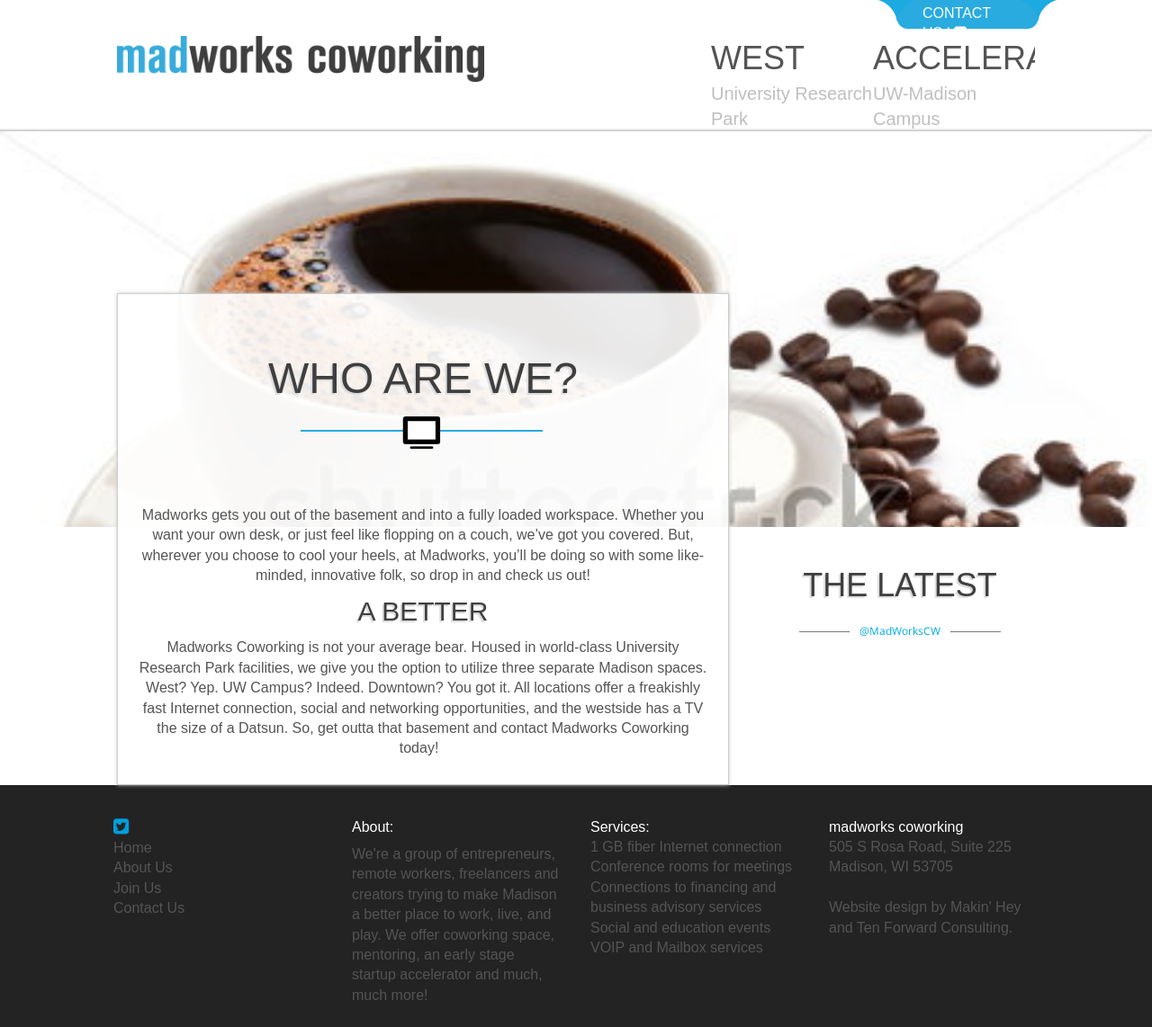
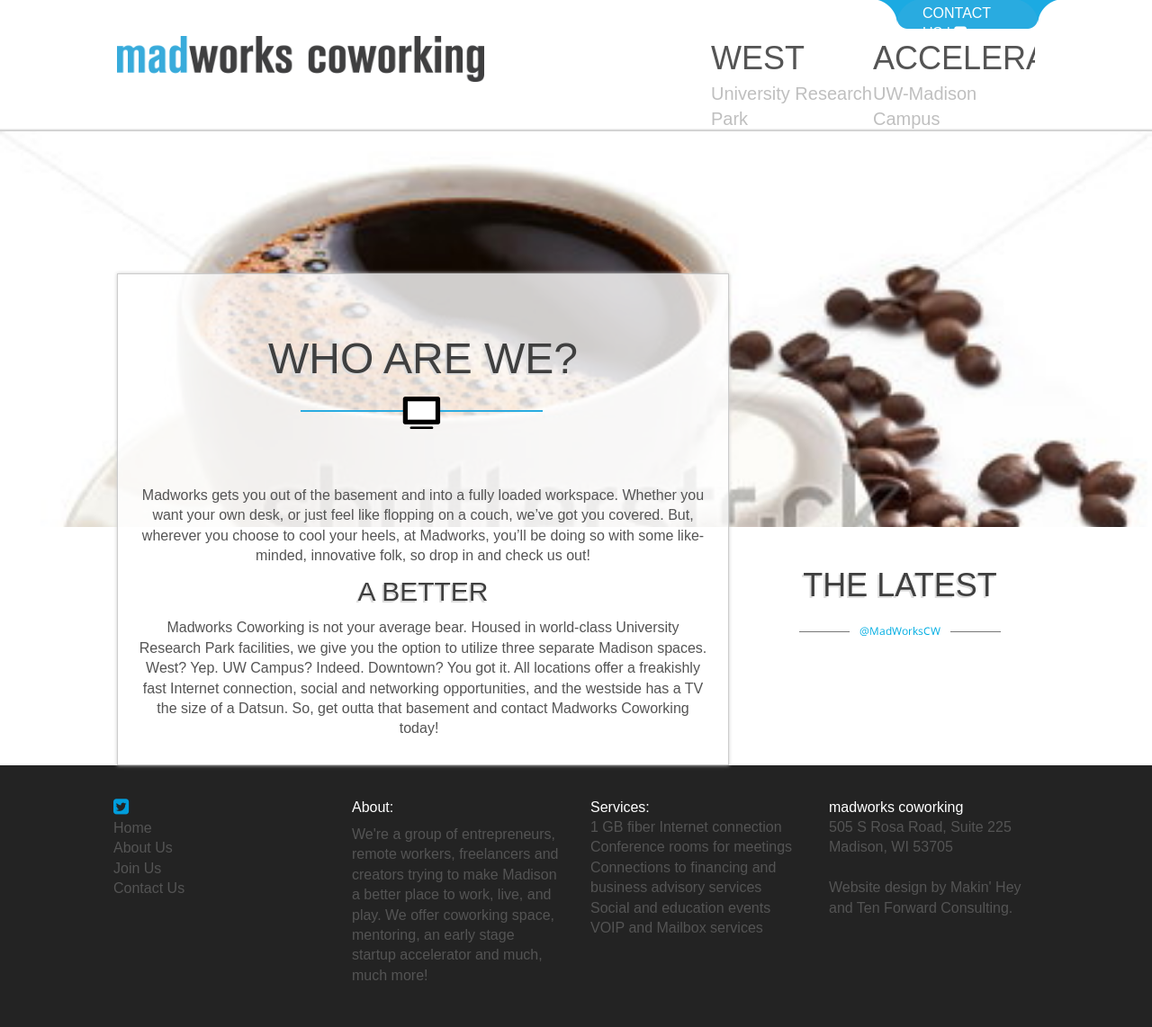
Before and after one commit to MadWorksCW/madworkscw.github.io, a Jekyll site: the page built from about.html, in a window 1280 px wide. Shown: the whole page at 90% size. Built offline with Jekyll 4.4.1, drawn with Linux system fonts in a browser that asks for light colours; nearby versions of some CDN libraries; Markdown is read by kramdown in place of the engine named in the settings; after the commit the page ends 1120 px from its top, so only the background shows below that.

Commit message:
tweak highlight

```diff
--- a/css/mobile.css
+++ b/css/mobile.css
@@ -275,7 +275,7 @@
 
 /* line 93, ../sass/_core.scss */
 .highlight {
-  background: rgba(255, 255, 255, 0.9);
+  background: rgba(255, 255, 255, 0.8);
   -webkit-box-shadow: 0 0 4px #cccccc;
   -moz-box-shadow: 0 0 4px #cccccc;
   box-shadow: 0 0 4px #cccccc;
--- a/css/screen.css
+++ b/css/screen.css
@@ -211,7 +211,7 @@
 
 /* line 93, ../sass/_core.scss */
 .highlight {
-  background: rgba(255, 255, 255, 0.9);
+  background: rgba(255, 255, 255, 0.8);
   -webkit-box-shadow: 0 0 4px #cccccc;
   -moz-box-shadow: 0 0 4px #cccccc;
   box-shadow: 0 0 4px #cccccc;
@@ -426,7 +426,7 @@
 /* line 2, ../sass/_page.sass */
 .page.wrap .highlight {
   width: 680px;
-  margin-top: -300px;
+  margin-top: -322px;
   overflow: hidden;
   *zoom: 1;
   text-align: center;
--- a/sass/_core.scss
+++ b/sass/_core.scss
@@ -91,7 +91,7 @@
 }
 
 .highlight {
-  background: rgba(255,255,255,0.9);
+  background: rgba(255,255,255,0.8);
   @include box-shadow(0 0 4px #ccc);
   border: 1px solid #ccc;
   padding: 20px;
--- a/sass/_page.sass
+++ b/sass/_page.sass
@@ -1,7 +1,7 @@
 .page.wrap
   .highlight
     width: 680px
-    margin-top: -300px
+    margin-top: -322px
     +clearfix
     text-align: center
     h1
```
